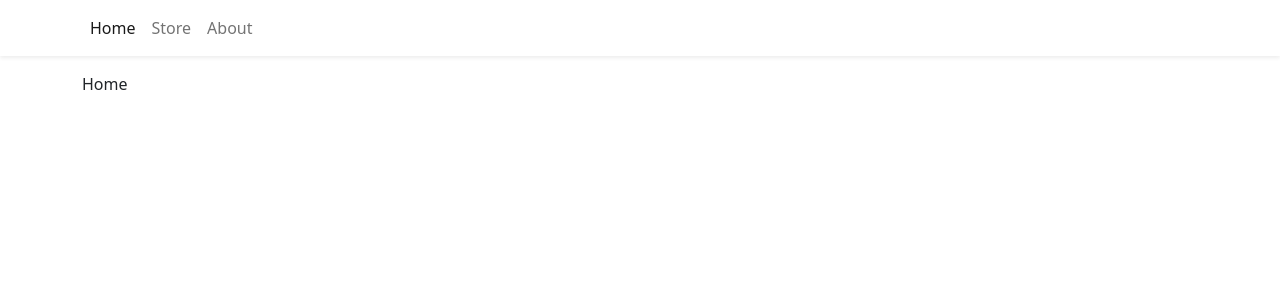
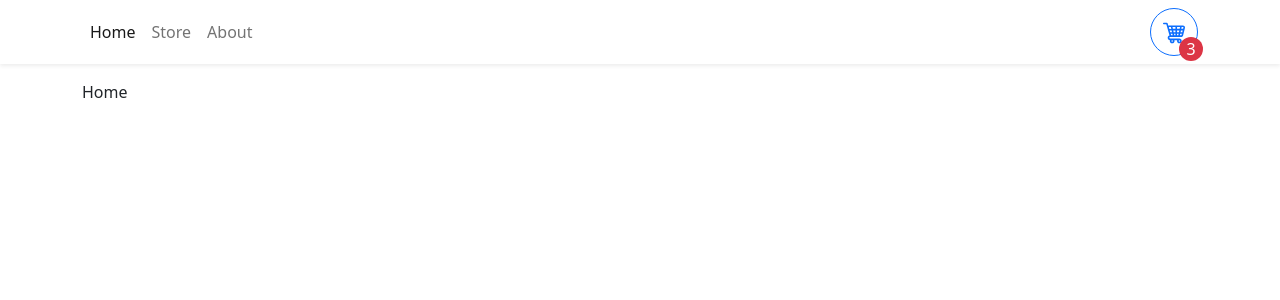
Before and after one commit to aletomasella/Shopping-Cart, a React app: page / in a window 1280 px wide. Shown: the top 300 px of the page. Built offline with nearby package versions, Linux system fonts and the light colour scheme; the HTML template or start-up script is replaced by a standard one.

Commit message:
Working on the store

```diff
--- a/src/components/Navbar.tsx
+++ b/src/components/Navbar.tsx
@@ -1,13 +1,13 @@
 import React from "react";
-import { Container, Nav, Navbar as NavbarBs } from "react-bootstrap";
+import { Button, Container, Nav, Navbar as NavbarBs } from "react-bootstrap";
 import { NavLink } from "react-router-dom";
 
 const Navbar = () => {
   return (
     <>
-      <NavbarBs className="bg-white shadow-sm mb-3">
+      <NavbarBs sticky="top" className="bg-white shadow-sm mb-3">
         <Container>
-          <Nav>
+          <Nav className="me-auto">
             <Nav.Link as={NavLink} to="/">
               Home
             </Nav.Link>
@@ -18,6 +18,47 @@ const Navbar = () => {
               About
             </Nav.Link>
           </Nav>
+          <Button
+            style={{ width: "3rem", height: "3rem", position: "relative" }}
+            variant="outline-primary"
+            className="rounded-circle"
+          >
+            <svg
+              xmlns="http://www.w3.org/2000/svg"
+              viewBox="0 0 483.688 483.688"
+              fill="currentColor"
+            >
+              <path
+                d="M473.6,92.43c-8.7-10.6-21.9-16.5-35.6-16.5H140.7c-8.5,0-16.6,2.4-23.6,6.7l-15.2-53.1c-2.5-8.7-10.4-14.7-19.4-14.7H59.4
+		H15.3c-8.4,0-15.3,6.8-15.3,15.3v1.6c0,8.4,6.8,15.3,15.3,15.3h57.8l29.5,104.3l40.6,143.9c-23.1,5.8-40.2,26.7-40.2,51.5
+		c0,28.1,21.9,51.2,49.6,53c-2.3,6.6-3.4,13.9-2.8,21.4c2,25.4,22.7,45.9,48.1,47.6c30.3,2.1,55.6-22,55.6-51.8c0-6-1-11.7-2.9-17.1
+		h60.8c-2.5,7.1-3.5,15-2.6,23.1c2.8,24.6,23.1,44,47.9,45.8c30.3,2.1,55.7-21.9,55.7-51.8c0-28.9-24-52-52.8-52H156.5
+		c-9.9,0-18.3-7.7-18.7-17.5c-0.4-10.4,7.9-18.9,18.2-18.9h30.5h165.3h46.5c20.6,0,38.6-14.1,43.6-34.1l40.4-162.6
+		C485.8,117.83,482.6,103.53,473.6,92.43z M360.5,399.73c9.4,0,17.1,7.7,17.1,17.1s-7.7,17.1-17.1,17.1s-17.1-7.7-17.1-17.1
+		S351,399.73,360.5,399.73z M201.6,399.73c9.4,0,17.1,7.7,17.1,17.1s-7.7,17.1-17.1,17.1c-9.4,0-17.1-7.7-17.1-17.1
+		C184.5,407.43,192.1,399.73,201.6,399.73z M138.8,151.13l-7.8-27.5c-1.2-4.2,0.5-7.3,1.7-8.8c1.1-1.5,3.7-4,8-4h32.6l8.9,40.4
+		h-43.4V151.13z M148.6,185.93h41.2l8.2,37.4h-38.9L148.6,185.93z M186.5,293.53c-4.5,0-8.5-3-9.7-7.4l-7.9-28h36.7l7.8,35.3h-26.9
+		V293.53z M273.6,293.53H249l-7.8-35.3h32.3v35.3H273.6z M273.6,223.33h-40l-8.2-37.4h48.2V223.33z M273.6,151.13h-55.8l-8.9-40.4
+		h64.7V151.13z M336,293.53h-27.5v-35.3h34.9L336,293.53z M350.8,223.33h-42.3v-37.4h50.2L350.8,223.33z M308.5,151.13v-40.4h66
+		l-8.5,40.4H308.5z M408.2,285.93c-1.1,4.5-5.1,7.7-9.8,7.7h-26.8l7.5-35.3h36L408.2,285.93z M423.7,223.33h-37.3l7.9-37.4H433
+		L423.7,223.33z M448.5,123.23l-6.9,27.8h-40l8.5-40.4h28.6c4.3,0,6.8,2.4,7.9,3.9C447.8,116.03,449.6,119.13,448.5,123.23z"
+              />
+            </svg>
+            <div
+              className="rounded-circle bg-danger d-flex justify-content-center align-items-center"
+              style={{
+                color: "white",
+                width: "1.5rem",
+                height: "1.5rem",
+                position: "absolute",
+                bottom: 0,
+                right: 0,
+                transform: "translate(25%, 25%)",
+              }}
+            >
+              3
+            </div>
+          </Button>
         </Container>
       </NavbarBs>
     </>
--- /dev/null
+++ b/src/components/StoreItem.tsx
@@ -0,0 +1,63 @@
+import React, { useState } from "react";
+import { Button, Card } from "react-bootstrap";
+import { formatCurrency } from "../utilities/formatCurrency";
+
+type StoreItemProps = {
+  id: number;
+  title: string;
+  price: number;
+  description: string;
+  catergory: string;
+  image: string;
+  rating: {};
+};
+
+const StoreItem = ({ id, title, image, price }: StoreItemProps) => {
+  const [quantity, setQuantity] = useState(1);
+
+  return (
+    <>
+      <Card className="h-100">
+        <Card.Img
+          variant="top"
+          src={image}
+          height="200px"
+          style={{ objectFit: "cover" }}
+        />
+
+        <Card.Body className="d-flex flex-column">
+          <Card.Title className="d-flex justify-content-space-between align-items-baseline mb-4">
+            <span className="fs-5">{title}</span>
+            <span className="ms-3">{formatCurrency(price)}</span>
+          </Card.Title>
+          <div className="mt-auto">
+            {quantity === 0 ? (
+              <Button className="w-100">+ Add to Cart</Button>
+            ) : (
+              <div
+                className="d-flex align-items-center flex-column"
+                style={{ gap: ".5rem" }}
+              >
+                <div
+                  className="d-flex align-items-center justify-content-center"
+                  style={{ gap: ".5rem" }}
+                >
+                  <Button>-</Button>
+                  <div>
+                    <span className="fs-3">{quantity}</span>
+                  </div>
+                  <Button>+</Button>
+                </div>
+                <Button variant="danger" size="sm">
+                  Remove
+                </Button>
+              </div>
+            )}
+          </div>
+        </Card.Body>
+      </Card>
+    </>
+  );
+};
+
+export default StoreItem;
--- a/src/pages/Store.tsx
+++ b/src/pages/Store.tsx
@@ -1,7 +1,33 @@
-import React from "react";
+import React, { useEffect, useState } from "react";
+import { Col, Row } from "react-bootstrap";
+import StoreItem from "../components/StoreItem";
 
 const Store = () => {
-  return <div>Store</div>;
+  const [storeItems, setStoreItems] = useState([]);
+
+  useEffect(() => {
+    fetch("https://fakestoreapi.com/products")
+      .then((response) => response.json())
+      .then((data) => setStoreItems(data))
+      .catch((err) => console.error(err))
+      .finally(() => console.log(storeItems));
+  }, []);
+
+  return (
+    <>
+      <h1>Store</h1>
+      <Row md={2} xs={1} lg={3} className="g-3">
+        {storeItems &&
+          storeItems.map((item: any) => {
+            return (
+              <Col key={item.id}>
+                <StoreItem {...item} />
+              </Col>
+            );
+          })}
+      </Row>
+    </>
+  );
 };
 
 export default Store;
--- /dev/null
+++ b/src/utilities/formatCurrency.ts
@@ -0,0 +1,7 @@
+const CURRENCY_FORMATTER = new Intl.NumberFormat(undefined, {
+  currency: "USD",
+  style: "currency",
+});
+
+export const formatCurrency = (number: number) =>
+  CURRENCY_FORMATTER.format(number);
```
